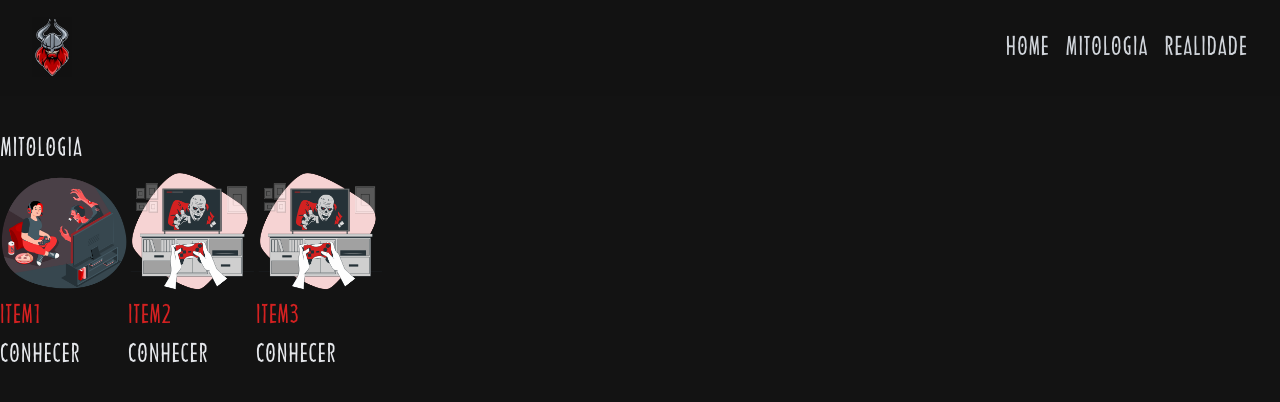
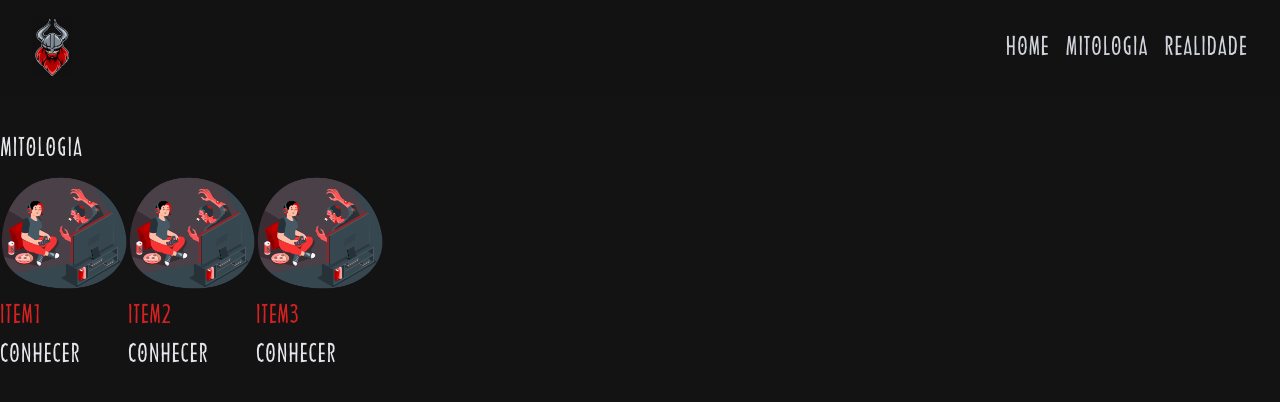
Before and after one commit to giovanniclopes/nordician2, a React (Vite) app: page /mythology in a window 1280 px wide. Shown: the top 402 px of the page. Built offline with nearby package versions, Linux system fonts and the light colour scheme.

Commit message:
Update Mythology.tsx

```diff
--- a/src/pages/Mythology.tsx
+++ b/src/pages/Mythology.tsx
@@ -1,6 +1,5 @@
 import { Categories } from "../components/Categories";
 import img1 from "../assets/bg-games.png";
-import img2 from "../assets/gamesIllustration.gif";
 import Navbar from "../components/Navbar";
 import { ScrollToTop } from "../components/ScrollToTop";
 
@@ -13,8 +12,8 @@ export function Mythology() {
         <h1>Mitologia</h1>
         <div className="flex flex-row">
           <Categories title="item1" imageUrl={img1} link="/" />
-          <Categories title="item2" imageUrl={img2} link="/" />
-          <Categories title="item3" imageUrl={img2} link="/" />
+          <Categories title="item2" imageUrl={img1} link="/" />
+          <Categories title="item3" imageUrl={img1} link="/" />
         </div>
       </div>
     </div>
```
